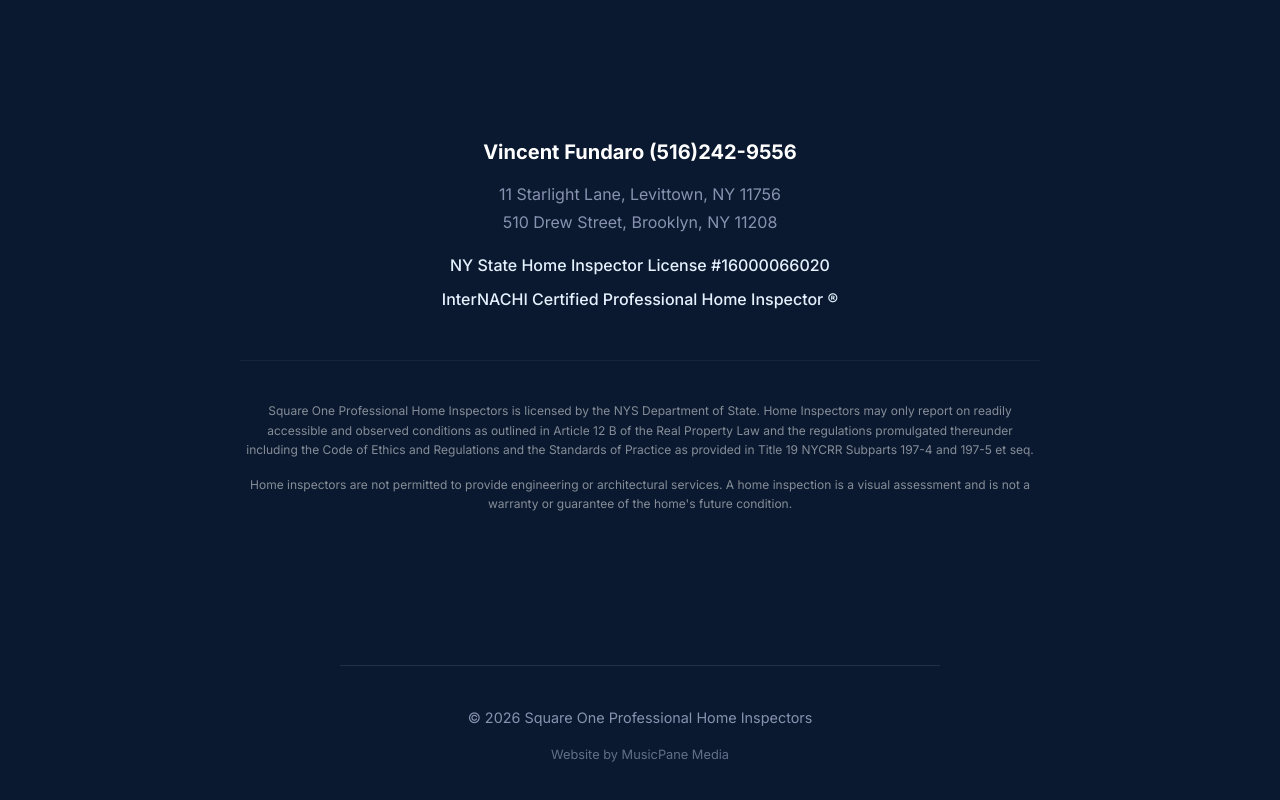
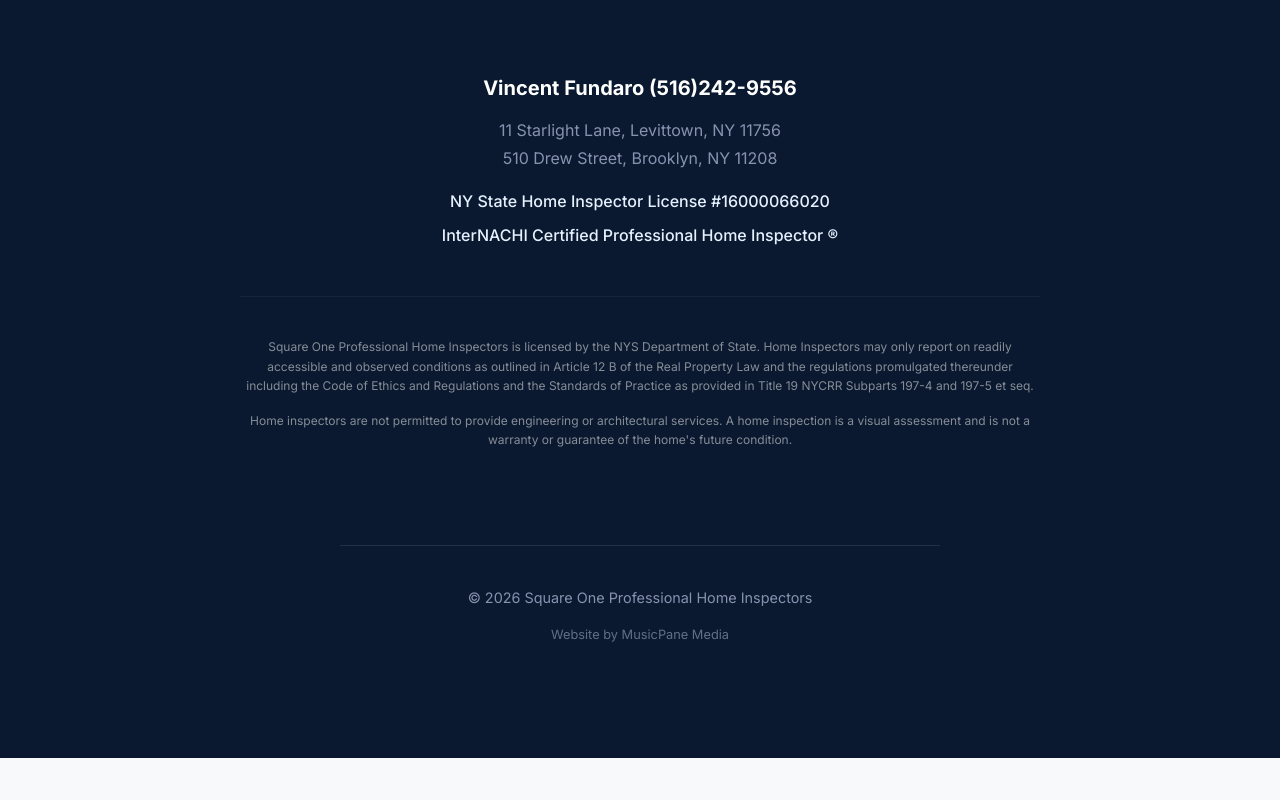
Before and after one commit to boss-crokers/square-one, a React (Vite) app: page / in a window 1280 px wide. Shown: the part 8353-9153 px from the top of the page. After the commit the page ends 9111 px from the top, so only its background shows below. Built offline with nearby package versions, Linux system fonts and the light colour scheme.

Commit message:
Update: Reduced footer whitespace

```diff
--- a/src/components/Footer.css
+++ b/src/components/Footer.css
@@ -1,5 +1,5 @@
 .footer {
-    padding: var(--spacing-xl) 0 var(--spacing-lg);
+    padding: var(--spacing-lg) 0 var(--spacing-lg);
     border-top: 4px solid var(--color-accent);
 }
 
@@ -50,7 +50,7 @@
 }
 
 .footer-bottom {
-    margin-top: var(--spacing-lg);
+    margin-top: var(--spacing-md);
     padding-top: var(--spacing-md);
     border-top: 1px solid rgba(255, 255, 255, 0.1);
     color: var(--color-text-light);
```
